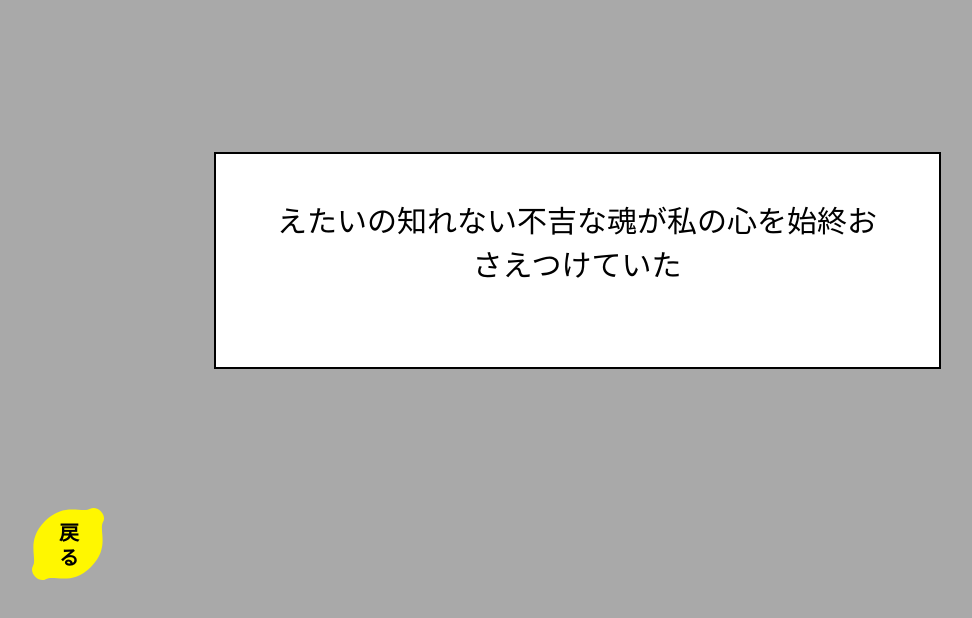
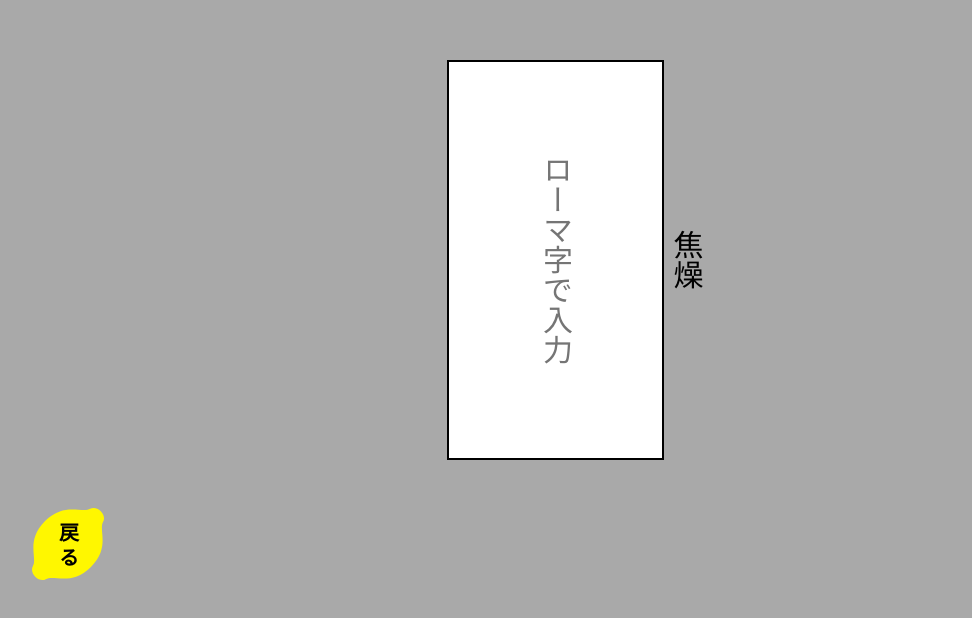
Before and after one commit to themoon217/lemon_game, a plain HTML site: page jo.html in a window 1280 px wide. Shown: the part 140-758 px from the top of the page, without its empty margins (63-1035 px from the left). Drawn offline with Linux system fonts and the light colour scheme.

Commit message:
JavaScript changes, etc.

```diff
--- a/jo.html
+++ b/jo.html
@@ -6,21 +6,11 @@
     <title>序 - タイピング</title>
     <link rel="stylesheet" href="style.css">
 </head>
-<body>
-    <div>
-        <label for="inputText">
-            <div id="game" class="questions typing text-container">
-                <span id="remained"></span>
-                <span id="entered" class="maeker"></span>
-            <input type="text" class="text" id="inputText" autofocus>
-            </div>
-        </label>
-    </div>
-    <div>
-        <div id="message" class="message typing text-container hidden">
-            <button id="replayBtn" class="button perfume"></button>
-        </div>
-    </div>
+<body class="type">
+    <div class="message" id="message"></div>
+    <input type="text" id="input" placeholder="ローマ字で入力">
+    <div class="typing" id="word">ここにテキストが表示されます</div>
+
     <div class="footer">
         <a href="top.html">
             <div class="lemon different-lemon">
--- a/style.css
+++ b/style.css
@@ -97,7 +97,7 @@ a {
 .content {
     display: flex;
     justify-content: center;
-    height: 100%;
+    height: 70%;
     writing-mode: vertical-rl;
     align-items: center;
 }
@@ -114,8 +114,8 @@ a {
 }
 .chapter {
     writing-mode: vertical-rl;
-    font-size: 35px;
-    font-weight: 300;
+    font-size: 37px;
+    font-weight: 400;
     color: #000000;
     text-align: center;
     justify-content: center;
@@ -126,16 +126,21 @@ a {
     color: #fff700;
 }
 /* typing section! */
-.typing {
+.type {
+    flex-direction: row;
+}
+.typing, .massage {
+    font-size: 30px;
     display: flex;
     justify-content: center;
-    height: 100%;
-    /* writing-mode: vertical-rl; */
+    writing-mode: vertical-rl;
     align-items: center;
 }
-.questions {
-    width: 727px;
-    height: 217px;
+input[type="text"] {
+    text-align: center;
+    font-family: 'Yu Mincho', 'Hiragino Mincho Pro', 'MS Mincho', serif;
+    width: 217px;
+    height: 400px;
     background-color: #ffffff;
     border: 2px solid #000000;
     display: flex;
@@ -143,30 +148,8 @@ a {
     box-sizing: border-box;
     font-size: 30px;
     flex-direction: column;
-    /* align-items: flex-start; */
-    /* justify-content: flex-start; */
+    writing-mode: vertical-rl;
 }
-.maeker {
-    font-size: 20px;
-    background-color: #fff70061;
-}
-.massage {
-    display: block;
-}
-.hidden {
-    display: none;
-}
-input[type="text"] {
-    border: none;
-    font-size: 2rem;
-    width: 100%;
-    outline: none;
-    text-align: center;
-}
-/* .text-container {
-    display: flex;
-    flex-direction: column;
-} */
 span {
     display: inline;
     font-size: 30px;
--- a/typing.js
+++ b/typing.js
@@ -1,54 +1,41 @@
-'use strict';
-
-const questions = [
-    { kanji:'えたいの知れない不吉な魂が私の心を始終おさえつけていた', romaji:'etainosirenaihukitunakatamarigawatasinokokorowosijyuuosaetuketeita' }
-];
-
-const entered = document.getElementById('entered');
-const remained = document.getElementById('remained');
-const inputText = document.getElementById('inputText');
-const game = document.getElementById('game');
-const message = document.getElementById('message');
-const replayBtn = document.getElementById('replayBtn');
-
-let questionIndex = 0;
-let currentQuestion = questions[questionIndex];
-let remainedTextWords = currentQuestion.romaji.split('');
-let enteredTextWords = [];
-let displayedText = currentQuestion.kanji;
-
-const setQuestion = () => {
-    currentQuestion = questions[questionIndex];
-    displayedText = currentQuestion.kanji;
-    remainedTextWords = currentQuestion.romaji.split('');
-    enteredTextWords = [];
-    entered.textContent = '';
-    remained.textContent = displayedText;
-    inputText.value = '';
+const kanjiToRomaji = {
+    "始終": ["shijuu", "sijuu"],
+    "焦燥": ["shousou", "shosou","syousou"],
+    "嫌悪": ["kenno"],
+    "宿酔": ["shukusui","hutukayoi"]
 };
 
-inputText.addEventListener('input', (e) => {
-    const input = e.target.value.toLowerCase();
-    if (remainedTextWords[0] === input.slice(-1)) {
-        enteredTextWords.push(remainedTextWords.shift());
-        entered.textContent = enteredTextWords.join('');
-        remained.textContent = displayedText.slice(enteredTextWords.join('').length);
-        inputText.value = '';
+let currentKanji = "";
+let currentRomajiList = [];
 
-        if (remainedTextWords.length === 0) {
-            questionIndex++;
-            if (questionIndex >= questions.length) {
-                game.classList.add('hidden');
-                message.classList.remove('hidden');
-            } else {
-                setQuestion();
-            }
-        }
+// 要素の取得
+const wordElement = document.getElementById("word");
+const inputElement = document.getElementById("input");
+const messageElement = document.getElementById("message");
+
+// テキストをランダムに選んで表示する関数
+function newText() {
+    const keys = Object.keys(kanjiToRomaji);
+    const randomIndex = Math.floor(Math.random() * keys.length);
+    currentKanji = keys[randomIndex];
+    currentRomajiList = kanjiToRomaji[currentKanji];
+    wordElement.textContent = currentKanji;
+    inputElement.value = "";
+}
+
+// イベントリスナーを設定
+inputElement.addEventListener("input", () => {
+    const inputText = inputElement.value.trim().toLowerCase();
+
+    if (currentRomajiList.includes(inputText)) {
+        messageElement.textContent = "正解!";
+        newText();
+    } else if (currentRomajiList.some(romaji => romaji.startsWith(inputText))) {
+        messageElement.textContent = "";
+    } else {
+        messageElement.textContent = "違います。";
     }
 });
 
-replayBtn.addEventListener('click', () => {
-    window.location.reload();
-});
-
-setQuestion();
+// 初回にテキストを表示
+newText();
```
Also changed, not shown: top.html (+0 -1 lines).
